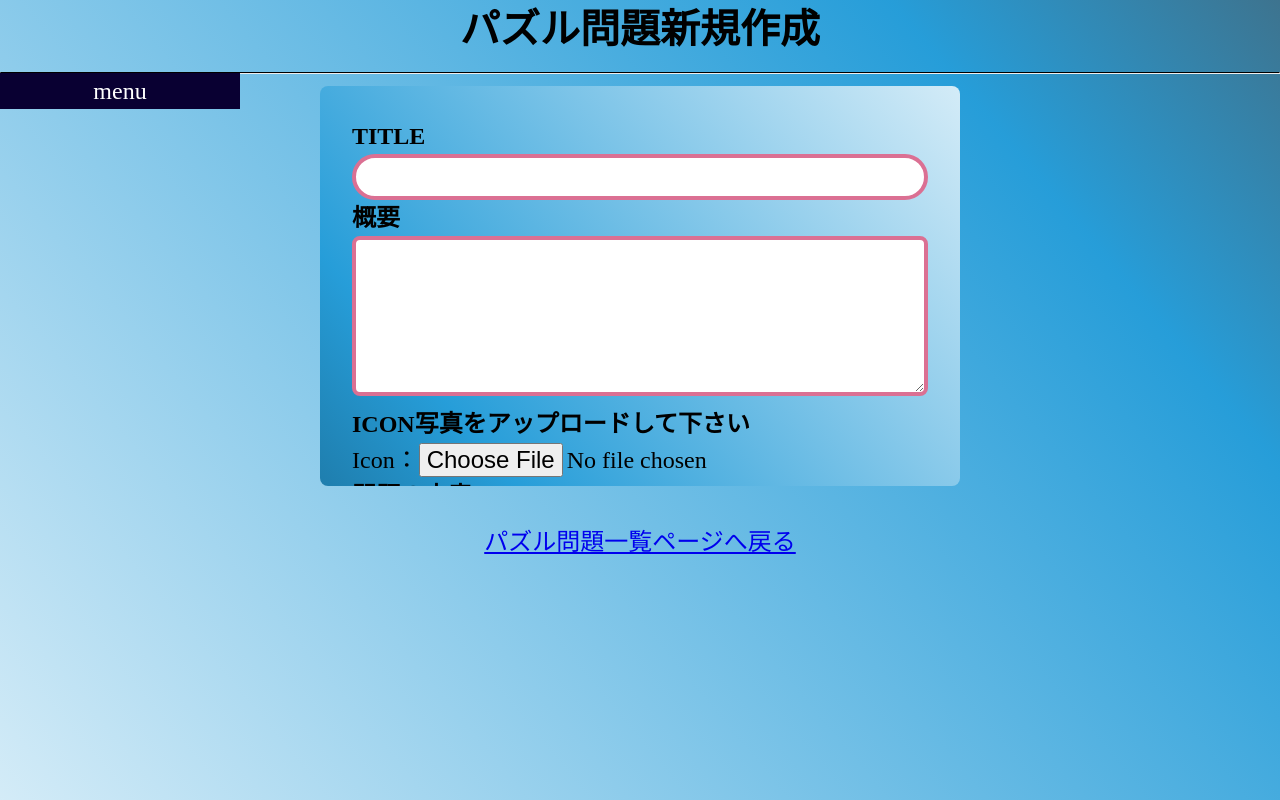
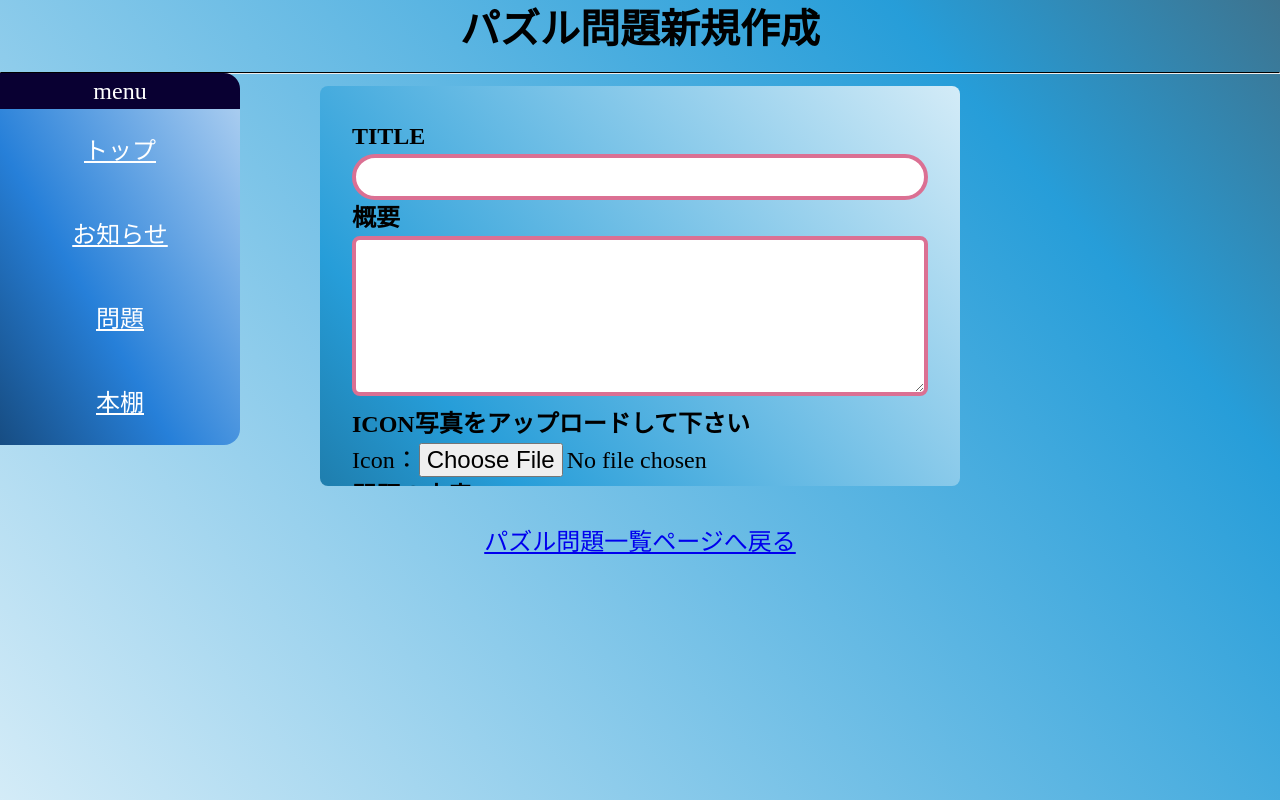
Before and after one commit to ishida-0622/u22-2023, a Next.js app in the folder frontend/: page /admin/register-puzzle in a window 1280 px wide. Built offline with nearby package versions, Linux system fonts and the light colour scheme.

Commit message:
style: デザインの編集

```diff
--- a/frontend/src/components/elements/AdminMenubar/index.module.scss
+++ b/frontend/src/components/elements/AdminMenubar/index.module.scss
@@ -10,11 +10,13 @@
 .menu_title {
   background: #090032;
   color: #ffffff;
+  border-radius: 0 1rem 0 0;
 }
 
 .sub_menu {
-  background: #b9b9b9;
+  background: linear-gradient(60deg, hsl(210, 70%, 30%), hsl(210, 70%, 40%), hsl(210, 70%, 50%), hsl(210, 70%, 60%), hsl(210, 70%, 70%), hsl(210, 70%, 80%));
   position: relative;
+  border-radius: 0 0 1rem 0;
 }
 
 .sub_menu > ul {
@@ -24,11 +26,29 @@
   width: 100%;
 }
 
+.sub_menu > ul > li {
+  padding: 10% 0;
+}
+
 .sub_menu > ul > li > a {
-  display: none;
+  display: inline-block;
   color: #ffffff;
 }
 
-.menu:hover a {
-  display: inline-block;
+@media (max-width: 960px) {
+  .menu {
+    width: 15rem;
+  }
+
+  .sub_menu {
+    display: none;
+  }
+
+  .menu:hover .sub_menu {
+    display: block;
+  }
 }
+
+.menu:hover .sub_menu {
+  display: block;
+}
```
